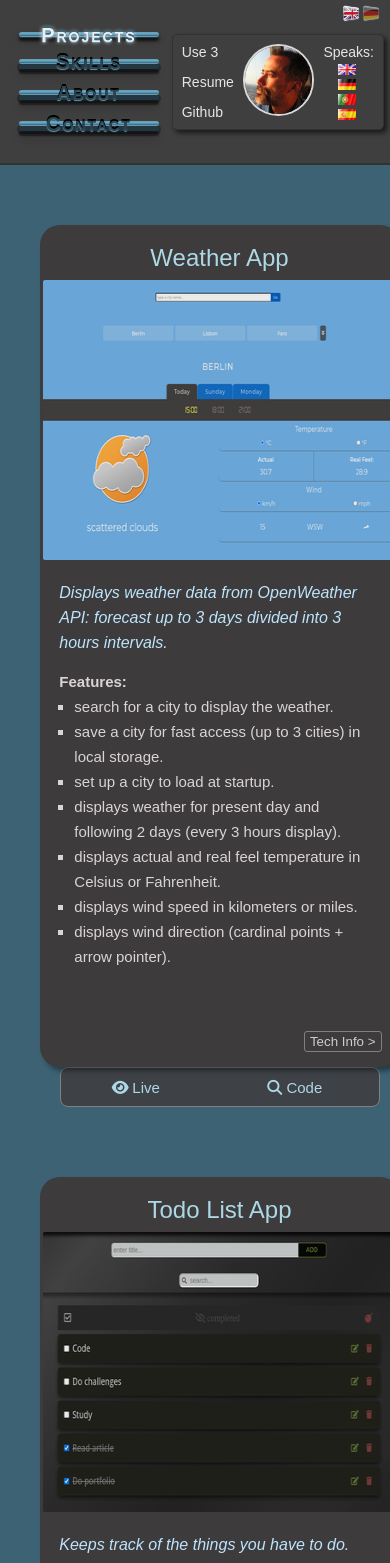
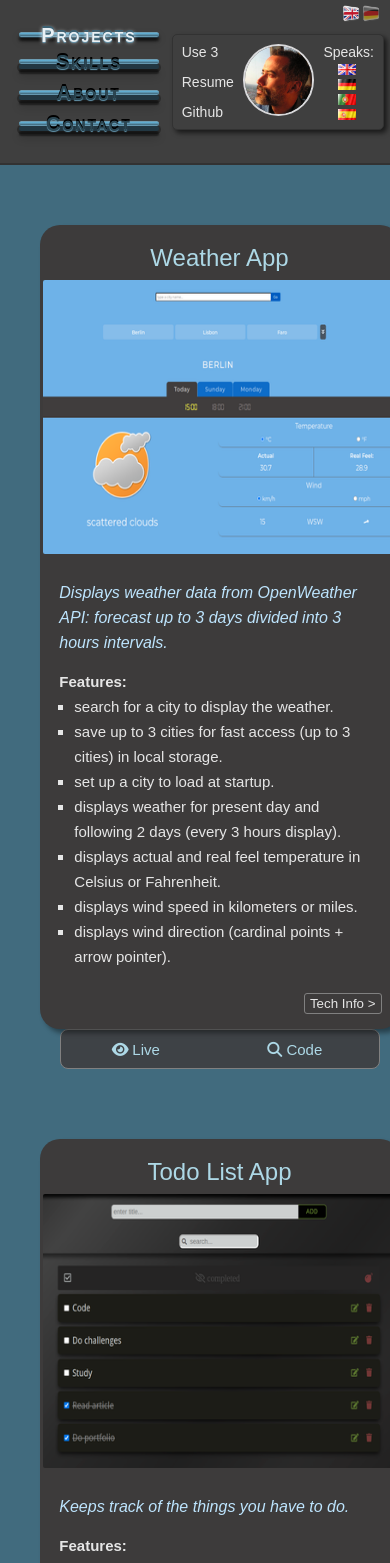
Before and after one commit to hugCarvalho/portfolio, a React (Create React App) app: page /projects in a window 390 px wide. Shown: the top 1563 px of the page. Built offline with nearby package versions, Linux system fonts and the light colour scheme.

Commit message:
Some changes on project card component

```diff
--- a/src/components/Pages/Projects/ProjectCard/Card.js
+++ b/src/components/Pages/Projects/ProjectCard/Card.js
@@ -1,6 +1,6 @@
 import React, { useState, useEffect } from "react";
 import "./Card.scss";
-import { projectsData } from "../projectsData";
+import { projectsData } from "../data/projectsData";
 import LinksTo from "../ProjectLinks/ProjectLinks";
 import {
   renderThirdParty,
@@ -18,11 +18,10 @@ function Card() {
   useEffect(() => {
     const calculateBackSideCardHeight = () => {
       const height = document.querySelector(".card__side--front");
-      //console.log("HEIGHT:", height.offsetHeight);
       setBackCardHeight(`${height.offsetHeight}px`);
     };
     calculateBackSideCardHeight();
-  }, []);
+  }, [isLanguageEnglish]);
 
   //Sets the height of all cards to the size of the biggest card
   //Affects the front side. The back side is automatic and depends on css
@@ -30,14 +29,12 @@ function Card() {
     const changeHeight = () => {
       const cardFront = document.querySelectorAll(".card__side--front");
       cardFront.forEach(item => (item.style.height = `${backCardHeight}`));
-      //console.log("cardheight", backCardHeight);
     };
     changeHeight();
   }, [backCardHeight]);
 
   const clickedFN = id => {
     setId(id);
-    //console.log("ID:", id);
     setFrontSideActive(state => !state);
   };
   // for the purposes of this website it's ok to use the index as a key for react
@@ -53,8 +50,9 @@ function Card() {
               <div
                 className="container__card"
                 style={{ height: backCardHeight }}
-                // onMouseLeave={() => setFrontSideActive(true)}
+                onMouseLeave={() => setFrontSideActive(true)}
               >
+                {/* CARD FRONT */}
                 <div
                   className="card__side card__side--front"
                   style={
@@ -63,6 +61,7 @@ function Card() {
                       : null
                   }
                 >
+                  {/* Project Name */}
                   <div className="project-name">{project.name}</div>
 
                   {/* IMG */}
@@ -92,7 +91,7 @@ function Card() {
                     {/* BUTTON FLIP CARD */}
                     <div className="btn__flip-card">
                       <button onClick={() => clickedFN(project.id)}>
-                        Tech Info >
+                        Tech Info {">"}
                       </button>
                     </div>
                   </div>
@@ -110,17 +109,18 @@ function Card() {
                 >
                   <div className="container__text-section">
                     {/* TECH INFO */}
-                    <h3>Technical Info:</h3>
+                    <h2>Technical Info:</h2>
                     <br />
                     <p>{`Built with ${project.techInfo.main}`}</p>
                     <p>{`Styled with ${project.techInfo.styled}`}</p>
+                    {project.techInfo.responsive && <p>Responsive</p>}
 
                     {/* SPECIFICS: */}
-                    <h4>React specifics:</h4>
+                    <h3>Project specifics:</h3>
                     {renderProjectSpecifics(project)}
 
                     {/* Third Party used in project */}
-                    <h4>Third party used:</h4>
+                    <h3>Third party used:</h3>
                     {renderThirdParty(project)}
                   </div>
 
--- a/src/components/Pages/Projects/ProjectCard/Card.scss
+++ b/src/components/Pages/Projects/ProjectCard/Card.scss
@@ -1,29 +1,26 @@
 .container__cards {
   //background-color: rgb(107, 107, 106);
   width: 100%;
+  font-size: 1.5rem;
+  line-height: 2.5rem;
   display: flex;
   justify-content: space-evenly;
   flex-wrap: wrap;
-  //Text
-  font-size: 1.5rem;
-  line-height: 2.5rem;
 }
 
 //CARD
 .container__card {
   //background-color: blue;
-  width: 320px; //ok
-  width: 420px; //change when mobile
+  color: #e6e6e6;
+  width: 420px;
   margin: 0px 20px;
   perspective: 150rem;
   position: relative;
   height: 100%;
-  //margin: 0 20px; //activate for media queries
 
   //BOTH SIDES
   .card__side {
     background-color: #3d3b3b;
-    color: rgb(219, 212, 212);
     width: 100%;
     //height: 100%;
     position: absolute;
@@ -31,8 +28,8 @@
     left: 0;
     backface-visibility: hidden;
     border-radius: 20px;
+    box-shadow: 4px 4px 5px rgba(0, 0, 0, 0.4);
     transition: all 0.5s ease;
-    box-shadow: 4px 4px 5px rgba(0, 0, 0, 0.4);
 
     li {
       list-style-type: square;
@@ -41,41 +38,29 @@
 
     //BUTTON FLIP CARD
     .btn__flip-card {
-      //background-color: green;
       position: absolute;
       bottom: 14px;
       right: 18px;
 
       button {
+        color: #e6e6e6;
         background-color: transparent;
-        color: #cfcece;
         padding: 2px 5px;
-        //border: none; put on button reset on the begining?
         border: 1px solid gray;
         border-radius: 3px;
       }
       :hover {
-        color: lightseagreen;
-        //color: white; change backcolor to use same behaviour as buttons from menu
+        color: lightblue;
       }
     }
 
     //CARD FRONT
     &--front {
-      // background-color: #3d3b3b;
-      // background-color: #1d1c1ce1;
-      // background-color: #f6f6f6e1;
-      // background-color: #1b1f1de1;
-      // background-color: #4a4d4ee1;
-      // background-color: #160f10e1;
-      //background-color: #2d2f27e1;
-      //height: auto;
-
       .project-name {
-        text-align: center;
         color: lightblue;
         padding: 20px 3px 10px 3px;
         font-size: 2.4rem;
+        text-align: center;
       }
       .container__project-image {
         //background-color: gray;
@@ -89,72 +74,67 @@
           width: 100%; //412px
           height: 100%; //280px
           border-radius: 2px;
-          opacity: 0.9;
+          opacity: 1;
           &:hover {
-            opacity: 1;
+            opacity: 0.9;
           }
         }
       }
       .container__text-section {
         //background-color: #474d4e;
-        //color: whitesmoke;
-        //color: #cfcece;
         width: 89%;
         height: auto;
-        padding: 20px 0 98px 0;
         margin: auto;
+        padding: 20px 0 60px 0; //98
         font-style: italic;
 
         .description {
           //background-color: yellowgreen;
-          //color: #8feeb6;
-          //color: lightgreen;
+          color: #bde4fd;
           font-size: 1.6rem;
           padding-bottom: 14px;
-          font-weight: 400;
-          color: lightblue;
-          color: rgb(189, 228, 253);
         }
         .features {
           //background-color: crimson;
           font-style: normal;
-          font-weight: 300;
+          //font-weight: 300;
         }
       }
     }
 
     //CARD BACK
     &--back {
+      display: flex;
       background-color: #3d3b3b;
-
       height: 100%;
       transform: rotateY(-180deg);
 
       .container__text-section {
-        //background-color: #474d4e;
+        //  background-color: #474d4e;
         width: 89%;
         height: auto;
-        padding: 20px 0 98px 0;
+        padding: 0px 0 98px 0;
         margin: auto;
+        font-size: 1.7rem;
 
-        h3,
+        h2,
         p {
           text-align: center;
         }
 
-        h3,
-        h4 {
-          color: pink;
+        h2,
+        h3 {
           color: skyblue;
-          color: lightblue;
+          margin-top: 40px;
+          //color: lightblue;
         }
 
-        h3 {
+        h2 {
           margin-bottom: -20px;
         }
-      }
-      h4 {
-        margin-top: 20px;
+        h3:first-of-type {
+          margin-top: 60px;
+        }
       }
     }
   }
@@ -167,6 +147,7 @@
   }
   .container__card .card__side--front .container__project-image img {
     width: 98%;
+    height: 98%;
     display: flex;
     margin: auto;
   }
--- a/src/components/Pages/Projects/RenderProjects.scss
+++ b/src/components/Pages/Projects/RenderProjects.scss
@@ -1,38 +1,7 @@
 .container__projects {
+  background-color: lighten(#3c6274, 3%);
   padding: 80px 5% 0;
   min-height: calc(100vh - 280px);
-
-  // margin-top: 80px;
-  // // background-color: #b8bfc2;
-  // //background-color: #3c6274;
-  // // background-color: #b2d9eb;
-  // // background-color: #9dbece;
-  // // background-color: #a2b5be;
-  // background-color: #9ba3a7;
-
-  // width: auto;
-  // display: flex;
-  // flex-wrap: wrap;
-  // justify-content: center;
-
-  h1 {
-    text-align: center;
-    // //background-color: rgb(89, 139, 151);
-    // width: auto;
-    // color: white;
-    // padding: 4px 45px;
-    // letter-spacing: 0.2rem;
-    // font-size: 2.5rem;
-    // font-size: 4rem;
-    // font-variant: small-caps;
-    // font-weight: 300;
-    // border-radius: 3px;
-    // box-shadow: 1px 1px 4px rgb(246, 245, 245);
-    // box-shadow: 2px 2px 4px rgb(14, 13, 13);
-    // transform: rotate(-15deg);
-    // transform-origin: 20% 10%;
-    // transition: transform 1s ease-in-out;
-  }
 }
 
 @media (max-width: 622px) {
--- a/src/components/Pages/Projects/projectsData.js
+++ b/src/components/Pages/Projects/data/projectsData.js
@@ -14,7 +14,7 @@ export const projectsData = [
     features: {
       en: [
         "search for a city to display the weather.",
-        "save a city for fast access (up to 3 cities) in local storage.",
+        "save up to 3 cities for fast access (up to 3 cities) in local storage.",
         "set up a city to load at startup.",
         "displays weather for present day and following 2 days (every 3 hours display).",
         "displays actual and real feel temperature in Celsius or Fahrenheit.",
@@ -23,20 +23,20 @@ export const projectsData = [
       ],
       de: [
         "Suche nach einer Stadt, um das Wetter anzuzeigen.",
-        "Speichern Sie eine Stadt für den schnellen Zugriff (bis zu 3 Städte) im lokalen Speicher.",
-        "Richten Sie eine Stadt ein, die beim Start geladen werden soll.",
+        "Bis zu 3 Städte speichern für den schnellen Zugriff (lokalen Speicher).",
         "Zeigt das Wetter für den aktuellen Tag und die folgenden 2 Tage an (alle 3 Stunden).",
         "Zeigt die tatsächliche und reale Gefühlstemperatur in Celsius oder Fahrenheit an.",
         "Zeigt die Windgeschwindigkeit an.",
-        "Zeigt die Windrichtung an (Kardinalpunkte + Pfeilzeiger).",
+        "Zeigt die Windrichtung.",
       ],
     },
     techInfo: {
-      main: "REACT (Hooks)",
-      styled: "SASS",
+      main: "REACT using Hooks",
+      styled: "SASS (scss)",
+      responsive: true,
       specsText: { en: "", de: "" },
-      specs: ["useReducer", "useEffects"],
-      thirdParty: ["Tippy.js", "Loader", "React-spinners"],
+      specs: ["useState", "useReducer", "useEffect", "Grid + Flexbox"],
+      thirdParty: ["Tippy.js", "React-loader", "React-spinners"],
       notes: { en: "", de: "" },
     },
     live: ["https://awesome-payne-8bf6bd.netlify.app/"],
@@ -70,10 +70,11 @@ export const projectsData = [
     },
     techInfo: {
       main: "REACT",
-      styled: "SASS",
+      styled: "SASS (scss)",
+      responsive: true,
       specsText: { en: "", de: "" },
-      specs: ["useReducer", "useEffects"],
-      thirdParty: ["Tippy.js", "Loader", "React-spinners"],
+      specs: ["forwardRef", "Prop-types", "Flexbox"],
+      thirdParty: ["React-modal", "UUID"],
       notes: { en: "", de: "" },
     },
     live: ["https://stoic-fermi-dcf04f.netlify.app/"],
@@ -90,7 +91,7 @@ export const projectsData = [
     },
     features: {
       en: [
-        "The project cards are generated dynamically as to sort of simulate a data fetch.",
+        "The project cards content (and cards dimensions) are dynamically generated as to simulate data fetching from an array of objects.",
         "Available in English and German.",
       ],
       de: [
--- a/src/index.scss
+++ b/src/index.scss
@@ -30,9 +30,9 @@ html {
 }
 
 body {
+  background-color: #3c6274;
+  $color: #e6e6e6;
   margin: 0;
   font-family: Arial, "sans-serif";
   font-size: 1.2rem;
-  background-color: #3c6274;
-  $color: #e6e6e6;
 }
```
Also changed, not shown: src/App.scss (+19 -0 lines).
